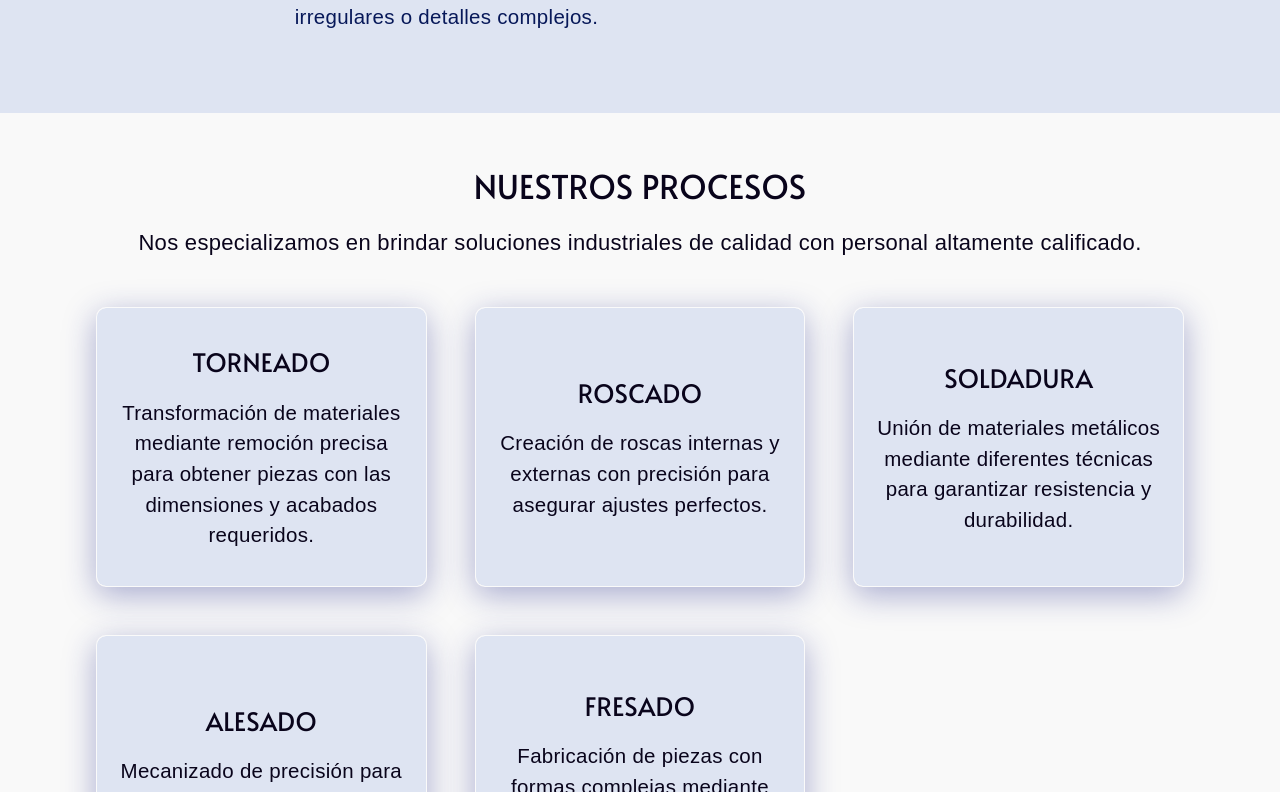
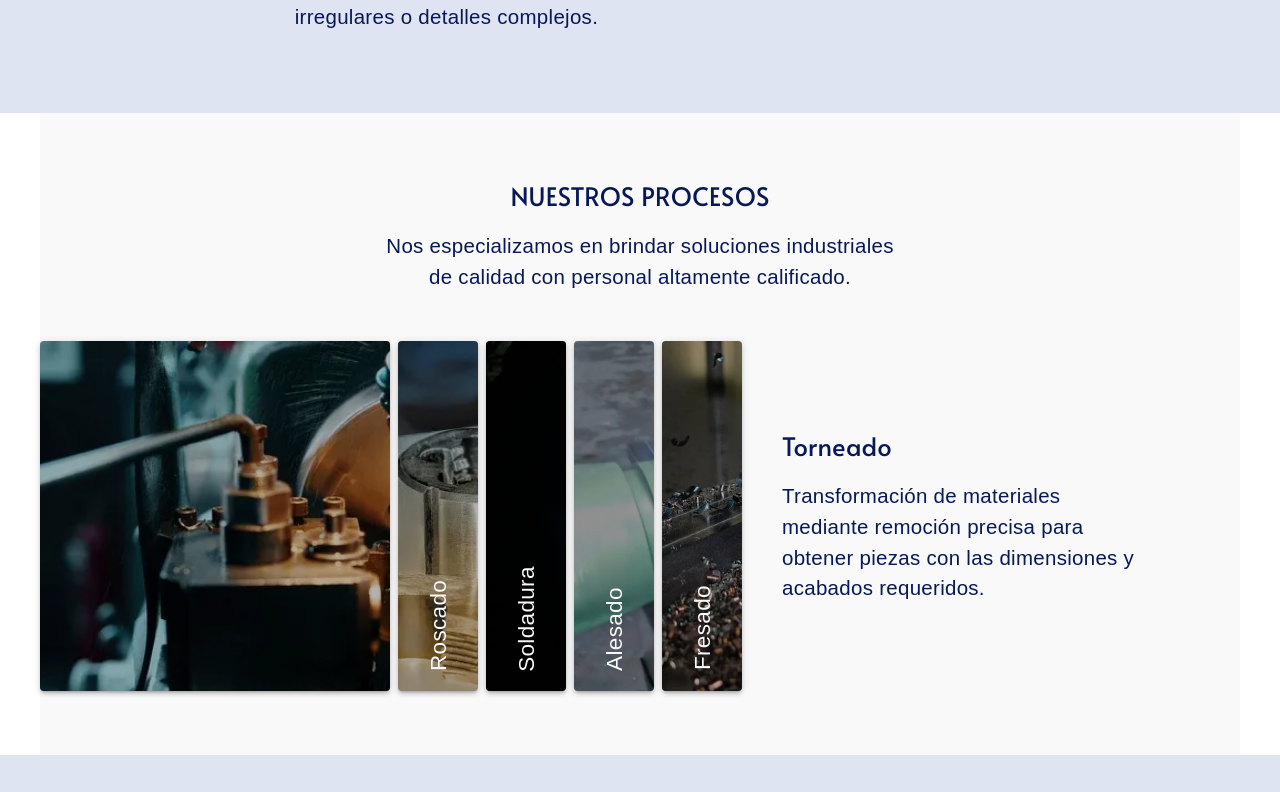
Before and after one commit to EmiLongo/talleres-montreal-react, a React (Vite) app: page / in a window 1280 px wide. Shown: the part 1908-2700 px from the top of the page. Built offline with nearby package versions, Linux system fonts and the light colour scheme; a web font is replaced by a local one.

Commit message:
md procedures- se actualizan titulos, se actualizan los procedures y se pasan como props del acrodeon horizontal, se borran las tarjetas, se generan estados para los expanses

```diff
--- a/src/modules/home/components/Procedures.tsx
+++ b/src/modules/home/components/Procedures.tsx
@@ -1,37 +1,45 @@
 // src/modules/home/components/Procedures.tsx
 import { Box, useTheme } from "@mui/material";
 import React, { useState } from "react";
-import { SubtitleXL, Text1, Title1, TitleXL } from "@theme/textStyles";
+import { Text1, Title1 } from "@theme/textStyles";
 import alesado from "@img/procedures/alesado.webp";
 import fresado from "@img/procedures/fresado.webp";
 // import reparacion from "@img/procedures/reparacion.webp";
 import roscado from "@img/procedures/roscado.webp";
 import soldadura from "@img/procedures/soldadura.webp";
 import torno from "@img/procedures/torno.webp";
+import { SectionSubTitle, SectionTitle } from "./Styled";
+import HorizontalAccordion from "./HorizontalAccordion";
 
 interface Procedure {
+  id: string;
   title: string;
   description: string;
   image?: string;
 }
 
 const procedures: Procedure[] = [
-  {title: "Torneado",
+  {id: "1",
+  title: "Torneado",
   description: "Transformación de materiales mediante remoción precisa para obtener piezas con las dimensiones y acabados requeridos.",
   image: torno,},
   // {title: "Reparación",
   // description: "Restauración de equipos y componentes industriales para devolverles su funcionalidad óptima.",
   // image: reparacion,},
-  {title: "Roscado",
+  {id: "2",
+  title: "Roscado",
   description: "Creación de roscas internas y externas con precisión para asegurar ajustes perfectos.",
   image: roscado,},
-  {title: "Soldadura",
+  {id: "3",
+  title: "Soldadura",
   description: "Unión de materiales metálicos mediante diferentes técnicas para garantizar resistencia y durabilidad.",
   image: soldadura,},
-  {title: "Alesado",
+  {id: "4",
+  title: "Alesado",
   description: "Mecanizado de precisión para agujeros cilíndricos con excelente acabado superficial.",
   image: alesado,},
-  {title: "Fresado",
+  {id: "5",
+  title: "Fresado",
   description: "Fabricación de piezas con formas complejas mediante herramientas rotativas de corte.",
   image: fresado,},
 ]
@@ -39,9 +47,9 @@ const procedures: Procedure[] = [
 export const Procedures: React.FC = () => {
   const theme = useTheme();
   const { palette } = theme;
-  const [activeIndex, setActiveIndex] = useState<number | null>(null);
-  const toogleActiveIndex = (index: number) => {
-    setActiveIndex(index === activeIndex ? null : index)
+  const [expanded, setExpanded] = useState<string | null>(procedures[0].id || null);
+  const handleExpanse = (id: string) => {
+    setExpanded(id);
   };
 
   return (
@@ -49,9 +57,12 @@ export const Procedures: React.FC = () => {
       component="section"
       id="procedures"
       sx={{
-      paddingX: {xs:"2rem", lg:"3rem", xl:"4rem"},
+      paddingX: {xs:"2rem", sm: "unset"},
+      paddingY: {xs:"2rem", lg:"4rem", xl:"5rem"},
+      marginX: "auto",
       position: "relative",
       width: "100%",
+      maxWidth: "1200px",
       display: "flex",
       flexDirection: "column",
       alignItems: "center",
@@ -59,86 +70,24 @@ export const Procedures: React.FC = () => {
       backgroundColor: "background.paper",
       }}
     >
-      <TitleXL id="procedures-title" sx={{ color: "primary.main", marginTop: {xs:"2rem", lg:"3rem", xl:"4rem"}, marginBottom: "1rem" }}>
+      <SectionTitle id="procedures-title">
         Nuestros Procesos
-      </TitleXL>
-      <SubtitleXL sx={{
-        color: "primary.main",
-        maxWidth: "1100px",
-        margin: "0 auto",
-      }}>
+      </SectionTitle>
+      <SectionSubTitle sx={{ marginBottom: {xs: "2rem", lg: "3rem", xl: "4rem" }}}>
       Nos especializamos en brindar soluciones industriales de calidad con personal altamente calificado.
-      </SubtitleXL>
-      <Box
-        sx={{
-          display: "grid",
-          gridTemplateColumns: { xs: "1fr", sm: "1fr 1fr", lg: "1fr 1fr 1fr" },
-          gap: {xs: "1rem", sm: "2rem", md: "2rem", lg: "3rem", xl: "4rem"},
-          paddingX: {xs: "1rem", sm: "2rem", md: "2rem", lg: "3rem", xl: "4rem"},
-          paddingY: {xs: "2rem", lg: "3rem", xl: "4rem"},
-        }}
-      >
-        {procedures.map((procedure, index) => (
-          <Box
-            id={`procedure-${index}`}
-            key={`procedure-${index}`}
-            onClick={() => toogleActiveIndex(index)}
-            sx={{
-              position: "relative",
-              display: "flex",
-              flexDirection: "column",
-              alignItems: "center",
-              justifyContent: "center",
-              height: {xs: "220px", md: "250px", lg: "280px", xl: "300px"},
-              gap: "2rem",
-              // backgroundColor: activeIndex === index ? "rgba(0, 0, 0, 0.5)" : "rgba( 163, 164, 236, 0.25 )",
-              backgroundImage: activeIndex === index ? `url(${procedure.image})` : "none",
-              backgroundPosition: "center",
-              backgroundRepeat: "no-repeat",
-              backgroundSize: "cover",
-              boxShadow: "0 8px 32px 0 rgba( 31, 38, 135, 0.37 )",
-              borderRadius: "10px",
-              border: "1px solid rgba( 255, 255, 255, 0.18 )",
-              overflow: "hidden",
-              transition: "all 0.5s ease",
-              color: activeIndex === index ? "background.paper" : "primary.main",
-              '&:hover': {
-                backgroundImage: `url(${procedure.image})`,
-                // backgroundColor: "rgba(0, 0, 0, 0.5)", // opcional para oscurecer
-                color: "background.paper",
-              }
-            }}
-          >
-            <Box
-              sx={{
-                height: "100%",
-                width: "100%",
-                backdropFilter: "blur( 1px )",
-                WebkitBackdropFilter: "blur( 1px )",
-                backgroundColor: activeIndex === index ? "rgba(0, 0, 0, 0.25)" : palette.primary[100],
-                paddingX: "1rem",
-                display: "flex",
-                flexDirection: "column",
-                alignItems: "center",
-                justifyContent: "center",
-                gap: "1rem",
-                transition: "all 0.5s ease",
-                '&:hover': {
-                  backgroundColor: "rgba(0, 0, 0, 0.25)",
-                }
-              }}
-            >
-              <Title1 sx={{ textAlign: "center", color: "inherit", userSelect: "none" }}>
-                {procedure.title}
-              </Title1>
-              <Text1 sx={{ textAlign: "center", color: "inherit", userSelect: "none" }}>
-                {procedure.description}
-              </Text1>
-            </Box>
-          </Box>
-
-          ))
-        }
+      </SectionSubTitle>
+      <Box sx={{ display: "flex", flexDirection: { xs: "column", sm: "row" }, gap: "2rem"}}>
+        <HorizontalAccordion panels={procedures} expanded={expanded} setExpanded={handleExpanse} />
+        <Box sx={{ width: {xs:"100%", sm:"30%"}, display: "flex", flexDirection: "column", justifyContent: "center"}}>
+          {expanded && <>
+          <Title1 sx={{ mb: "1rem", textWrap: "wrap", textTransform: "capitalize",}}>
+            {procedures.find(procedure => procedure.id === expanded)?.title}
+          </Title1>
+          <Text1 sx={{ textWrap: "wrap" }}>
+            {procedures.find(procedure => procedure.id === expanded)?.description}
+          </Text1>
+          </>}
+        </Box>
       </Box>
     </Box>
   );
```
